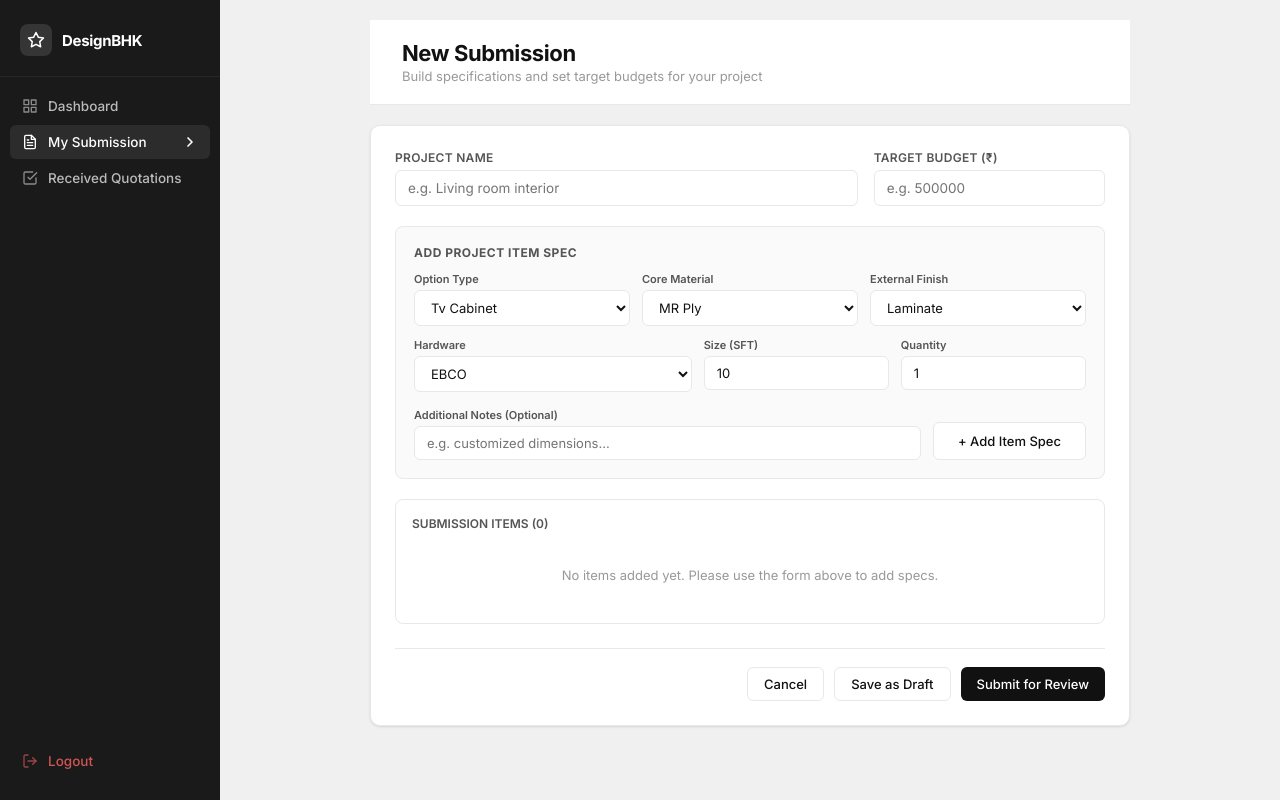
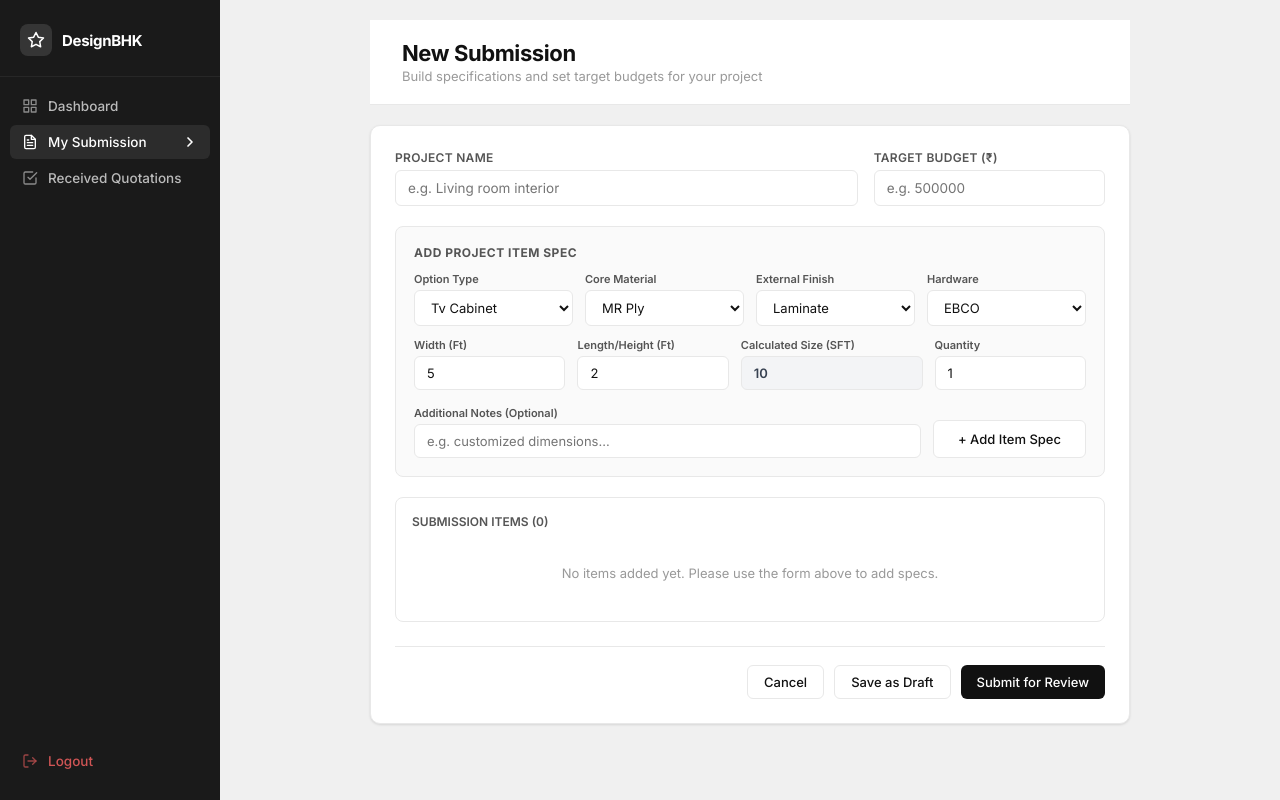
Before and after one commit to Kanikaram-Kaushik/vendor, a Next.js app: page /designer/submissions/new in a window 1280 px wide. Built offline with nearby package versions, Linux system fonts and the light colour scheme.

Commit message:
feat(designer): calculate submission item size automatically from width and length

```diff
--- a/app/designer/submissions/new/page.tsx
+++ b/app/designer/submissions/new/page.tsx
@@ -46,7 +46,8 @@ export default function NewSubmissionPage() {
   const [coreMaterial, setCoreMaterial] = useState(CORES[0])
   const [externalFinish, setExternalFinish] = useState(FINISHES[0])
   const [hardware, setHardware] = useState(HARDWARES[0])
-  const [sft, setSft] = useState(10)
+  const [width, setWidth] = useState<number | ''>(5)
+  const [length, setLength] = useState<number | ''>(2)
   const [qty, setQty] = useState(1)
   const [itemNotes, setItemNotes] = useState('')
 
@@ -54,7 +55,18 @@ export default function NewSubmissionPage() {
   const [error, setError] = useState('')
 
   function addItem() {
+    if (!width || Number(width) <= 0 || !length || Number(length) <= 0) {
+      setError('Please enter a valid Width and Length (greater than 0).')
+      return
+    }
+    if (qty <= 0) {
+      setError('Quantity must be greater than 0.')
+      return
+    }
+    setError('')
+
     const description = `${itemType} (${coreMaterial}, ${externalFinish}, ${hardware} hardware)`
+    const sftVal = Math.round(Number(width) * Number(length) * 100) / 100
     setItems([
       ...items,
       {
@@ -64,13 +76,14 @@ export default function NewSubmissionPage() {
         coreMaterial,
         externalFinish,
         hardware,
-        sft,
+        sft: sftVal,
         notes: itemNotes,
       },
     ])
     setItemNotes('')
     setQty(1)
-    setSft(10)
+    setWidth(5)
+    setLength(2)
   }
 
   function removeItem(index: number) {
@@ -142,7 +155,7 @@ export default function NewSubmissionPage() {
             Add Project Item Spec
           </div>
 
-          <div style={{ display: 'grid', gridTemplateColumns: '1fr 1fr 1fr', gap: 12, marginBottom: 12 }}>
+          <div style={{ display: 'grid', gridTemplateColumns: '1fr 1fr 1fr 1fr', gap: 12, marginBottom: 12 }}>
             <div>
               <label style={{ fontSize: 11, fontWeight: 600, color: 'var(--text-secondary)', display: 'block', marginBottom: 4 }}>Option Type</label>
               <select className="form-select" style={{ fontSize: 13, padding: '8px 12px', width: '100%', borderRadius: 6 }} value={itemType} onChange={e => setItemType(e.target.value)}>
@@ -161,18 +174,26 @@ export default function NewSubmissionPage() {
                 {FINISHES.map(f => <option key={f} value={f}>{f}</option>)}
               </select>
             </div>
-          </div>
-
-          <div style={{ display: 'grid', gridTemplateColumns: '1.5fr 1fr 1fr', gap: 12, marginBottom: 16 }}>
             <div>
               <label style={{ fontSize: 11, fontWeight: 600, color: 'var(--text-secondary)', display: 'block', marginBottom: 4 }}>Hardware</label>
               <select className="form-select" style={{ fontSize: 13, padding: '8px 12px', width: '100%', borderRadius: 6 }} value={hardware} onChange={e => setHardware(e.target.value)}>
                 {HARDWARES.map(h => <option key={h} value={h}>{h}</option>)}
               </select>
             </div>
+          </div>
+
+          <div style={{ display: 'grid', gridTemplateColumns: '1fr 1fr 1.2fr 1fr', gap: 12, marginBottom: 16 }}>
             <div>
-              <label style={{ fontSize: 11, fontWeight: 600, color: 'var(--text-secondary)', display: 'block', marginBottom: 4 }}>Size (SFT)</label>
-              <input type="number" min="1" className="form-input" style={{ fontSize: 13, padding: '8px 12px', borderRadius: 6 }} value={sft} onChange={e => setSft(Number(e.target.value))} />
+              <label style={{ fontSize: 11, fontWeight: 600, color: 'var(--text-secondary)', display: 'block', marginBottom: 4 }}>Width (Ft)</label>
+              <input type="number" min="0.1" step="any" className="form-input" style={{ fontSize: 13, padding: '8px 12px', borderRadius: 6 }} value={width} onChange={e => setWidth(e.target.value === '' ? '' : Number(e.target.value))} placeholder="e.g. 5" />
+            </div>
+            <div>
+              <label style={{ fontSize: 11, fontWeight: 600, color: 'var(--text-secondary)', display: 'block', marginBottom: 4 }}>Length/Height (Ft)</label>
+              <input type="number" min="0.1" step="any" className="form-input" style={{ fontSize: 13, padding: '8px 12px', borderRadius: 6 }} value={length} onChange={e => setLength(e.target.value === '' ? '' : Number(e.target.value))} placeholder="e.g. 2" />
+            </div>
+            <div>
+              <label style={{ fontSize: 11, fontWeight: 600, color: 'var(--text-secondary)', display: 'block', marginBottom: 4 }}>Calculated Size (SFT)</label>
+              <input type="number" className="form-input" style={{ fontSize: 13, padding: '8px 12px', borderRadius: 6, backgroundColor: '#f3f4f6', cursor: 'not-allowed', color: '#374151', fontWeight: 600 }} value={(width && length) ? Math.round(width * length * 100) / 100 : ''} readOnly placeholder="Auto-calculated" />
             </div>
             <div>
               <label style={{ fontSize: 11, fontWeight: 600, color: 'var(--text-secondary)', display: 'block', marginBottom: 4 }}>Quantity</label>
```
